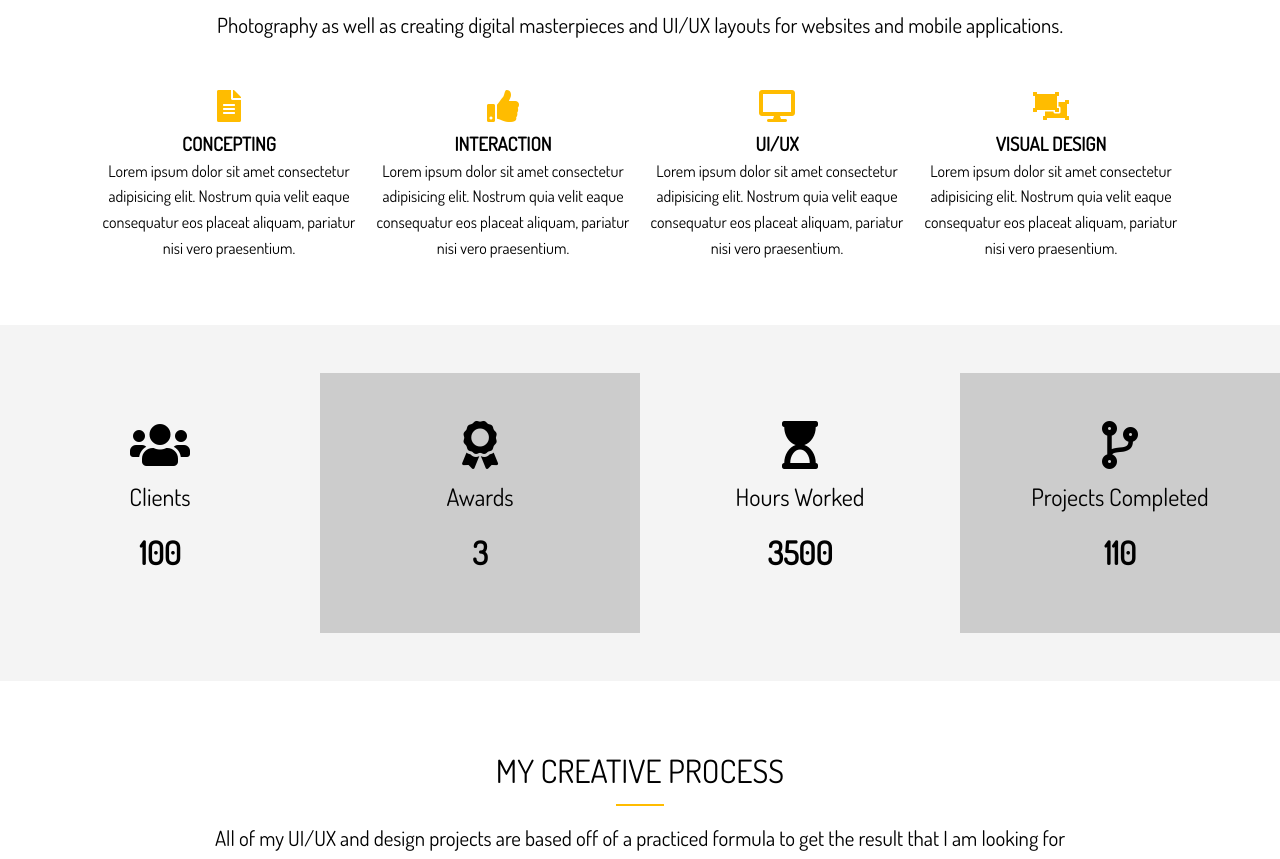
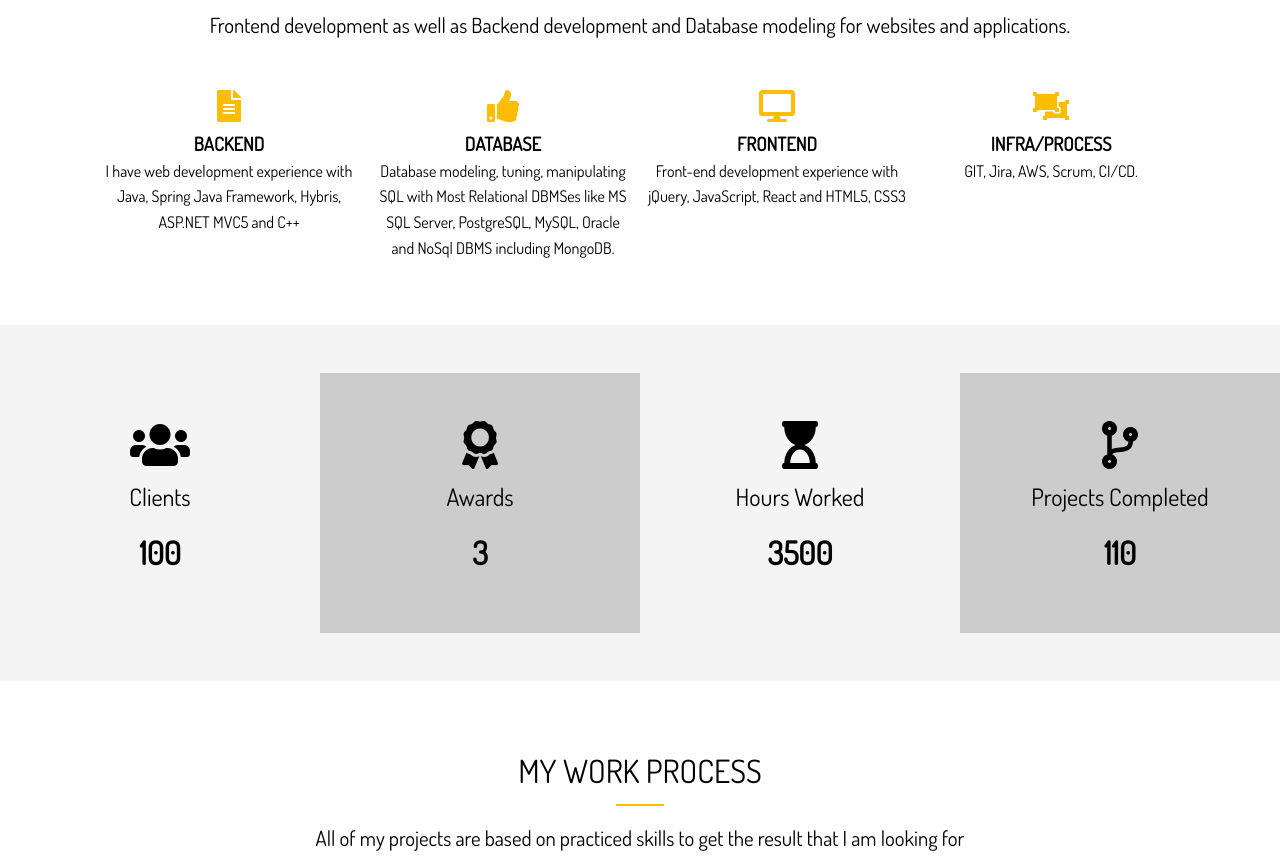
Before and after one commit to kimgyver/portfolio-website, a website: page dist/index.html in a window 1280 px wide. Shown: the part 900-1759 px from the top of the page. Drawn offline with Linux system fonts and the light colour scheme.

Commit message:
change describtion of me

```diff
--- a/dist/index.html
+++ b/dist/index.html
@@ -34,11 +34,11 @@
             <span
               class="txt-type"
               data-wait="3000"
-              data-words='["Photographer", "Designer", "UI/UX Dev"]'
+              data-words='["Backend Developer", "Database Modeller", "Frontend Developer"]'
             ></span>
           </h1>
           <p class="lead">
-            I specialize in graphic design, UI/UX and photography
+            I specialize in Backend, Database and frontend development
           </p>
           <a href="work.html" class="btn-light">View My Work</a>
         </div>
@@ -51,44 +51,40 @@
         <h2 class="section-title">I Specialize In</h2>
         <div class="bottom-line"></div>
         <p class="lead">
-          Photography as well as creating digital masterpieces and UI/UX layouts
-          for websites and mobile applications.
+          Frontend development as well as Backend development and Database
+          modeling for websites and applications.
         </p>
         <div class="specials">
           <div>
             <i class="fas fa-file-alt fa-2x"></i>
-            <h3>Concepting</h3>
+            <h3>Backend</h3>
             <p>
-              Lorem ipsum dolor sit amet consectetur adipisicing elit. Nostrum
-              quia velit eaque consequatur eos placeat aliquam, pariatur nisi
-              vero praesentium.
+              I have web development experience with Java, Spring Java
+              Framework, Hybris, ASP.NET MVC5 and C++
             </p>
           </div>
           <div>
             <i class="fas fa-thumbs-up fa-2x"></i>
-            <h3>Interaction</h3>
+            <h3>Database</h3>
             <p>
-              Lorem ipsum dolor sit amet consectetur adipisicing elit. Nostrum
-              quia velit eaque consequatur eos placeat aliquam, pariatur nisi
-              vero praesentium.
+              Database modeling, tuning, manipulating SQL with Most Relational
+              DBMSes like MS SQL Server, PostgreSQL, MySQL, Oracle and NoSql
+              DBMS including MongoDB.
             </p>
           </div>
           <div>
             <i class="fas fa-desktop fa-2x"></i>
-            <h3>UI/UX</h3>
+            <h3>Frontend</h3>
             <p>
-              Lorem ipsum dolor sit amet consectetur adipisicing elit. Nostrum
-              quia velit eaque consequatur eos placeat aliquam, pariatur nisi
-              vero praesentium.
+              Front-end development experience with jQuery, JavaScript, React
+              and HTML5, CSS3
             </p>
           </div>
           <div>
             <i class="fas fa-object-ungroup fa-2x"></i>
-            <h3>Visual Design</h3>
+            <h3>Infra/Process</h3>
             <p>
-              Lorem ipsum dolor sit amet consectetur adipisicing elit. Nostrum
-              quia velit eaque consequatur eos placeat aliquam, pariatur nisi
-              vero praesentium.
+              GIT, Jira, AWS, Scrum, CI/CD.
             </p>
           </div>
         </div>
@@ -133,12 +129,12 @@
     <section id="home-c" class="text-center py-2">
       <div class="container">
         <h2 class="section-title">
-          My Creative Process
+          My Work Process
         </h2>
         <div class="bottom-line"></div>
         <p class="lead">
-          All of my UI/UX and design projects are based off of a practiced
-          formula to get the result that I am looking for
+          All of my projects are based on practiced skills to get the result
+          that I am looking for
         </p>
       </div>
 
```
Also changed, not shown: dist/about.html (+7 -7 lines), dist/contact.html (+3 -3 lines), dist/img/jason.png (added).
